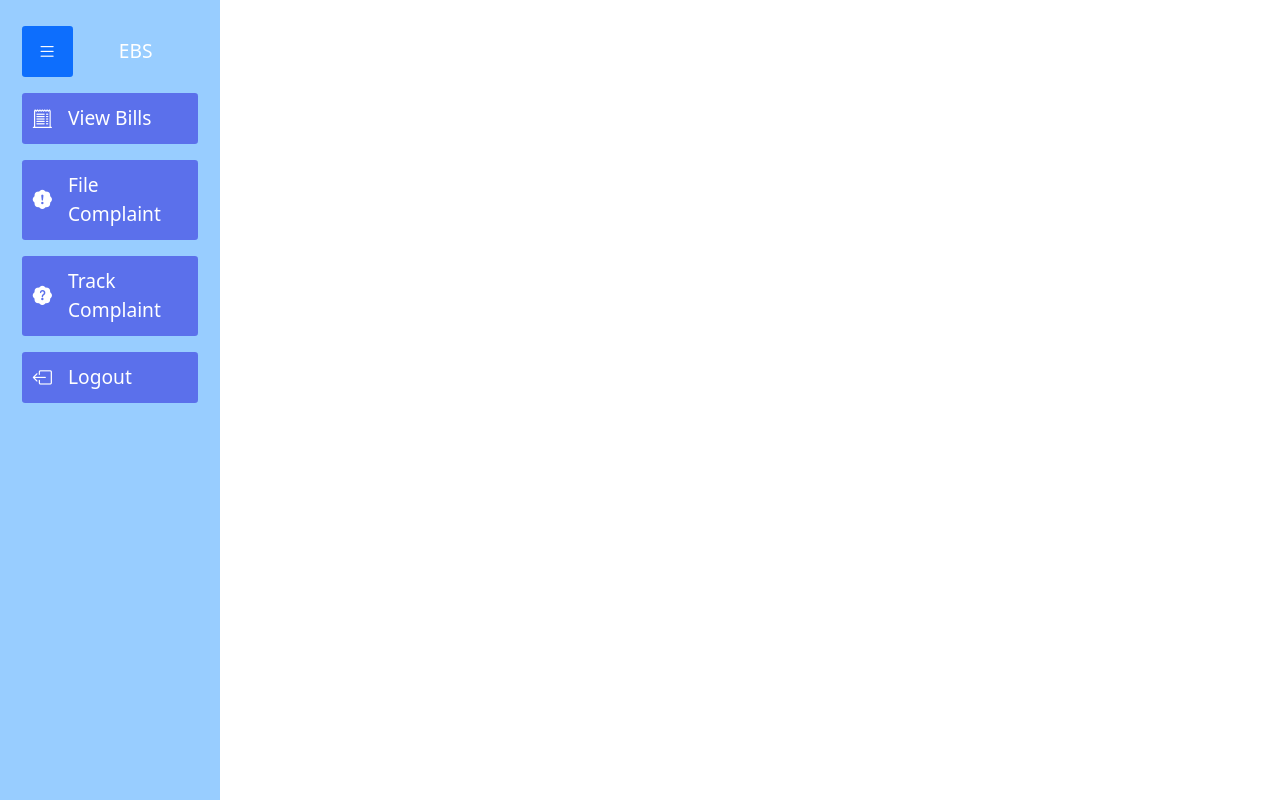
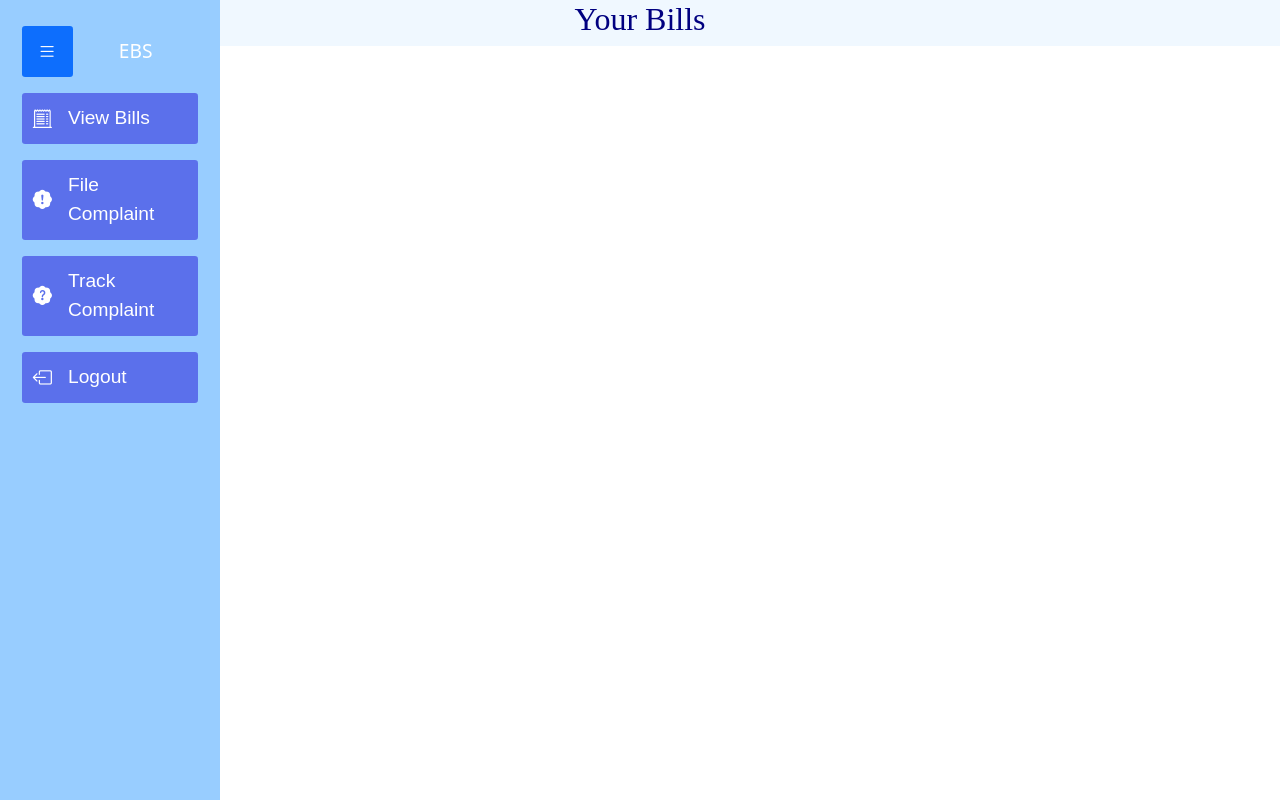
Before and after one commit to Sachinsingh01/ElecBillSys, a Flask app: template application/templates/billslist.html in a window 1280 px wide. Run offline with Flask 2, Linux system fonts and the light colour scheme; the template is opened without the code that fills it, so the values that code supplies are empty.

Commit message:
modified billsList.html and added billList route to init file

```diff
--- a/application/templates/billslist.html
+++ b/application/templates/billslist.html
@@ -5,13 +5,44 @@
     <meta name="viewport" content="width=device-width, initial-scale=1.0">
     <link href="https://cdn.jsdelivr.net/npm/bootstrap@5.0.2/dist/css/bootstrap.min.css" rel="stylesheet" integrity="sha384-EVSTQN3/azprG1Anm3QDgpJLIm9Nao0Yz1ztcQTwFspd3yD65VohhpuuCOmLASjC" crossorigin="anonymous">
     <title>CONSUMER DASH</title>
+
+    <style>
+       div#bills-list {
+        list-style-type: none;
+        padding-left: 100px;
+        }
+        h2#head1 {
+            align-self: center;
+        }
+        div#top-bar {
+            text-align: center;
+            color: navy;
+            font-family: -webkit-body;
+            background-color: aliceblue;
+        }
+        a {
+            font-family:sans-serif;
+        }
+    </style>
+
 </head>
 <body>
     <div class="container-fluid rounded">
         <section class="row justify-content-center">
-            {% for i in range (0, len) %}
-                <li>{{bills[i]}}</li>
-            {% endfor %}
+            <div id="top-bar">
+                <h2 id="head1">Your Bills</h2>
+            </div>
+
+            <div id="bills-list" class="list-group">
+                {% for i in range(length) %}
+                    {% if BillPaymentStatus[i] == True %}
+                    <li><a href="/billDetail?id={{billNos[i]}}" class="list-group-item list-group-item-success">Bill from {{billDates[i]}} &emsp; &emsp; &emsp;&emsp;&emsp; <i>click the link to get a detailed view</i>&emsp; &emsp; &emsp;&emsp;&emsp;<emp style="color: rgb(10, 124, 15);">Status:Paid</emp></a></li>
+                    {% else %}
+                    <li><a href="/billDetail?id={{billNos[i]}}" class="list-group-item list-group-item-danger">Bill from {{billDates[i]}} &emsp; &emsp; &emsp;&emsp;&emsp; <i>click the link to get a detailed view</i>&emsp; &emsp; &emsp;&emsp;&emsp;<emp style="color: rgb(158, 4, 4);">Status:Unpaid</emp></a></li>
+                    {% endif %}
+
+                {% endfor %}
+            </div>
             {% include "consumerNavbar.html" %}
         </section>
     </div>
--- a/application/templates/consumerNavbar.html
+++ b/application/templates/consumerNavbar.html
@@ -35,9 +35,9 @@
         <div class="ctn-body">
             <ul class="nav-list">
                 <li class="nav-elements"><i id="hamburger" class="bi bi-list"></i><div class="nav-app-name">EBS</div></li>
-                <li class="nav-elements"><a href="/adminCust" class="nav-link"><i class="bi bi-receipt-cutoff"></i><div class="nav-txt">View Bills</div></a></li>
-                <li class="nav-elements"><a href="/adminConn" class="nav-link"><i class="bi bi-patch-exclamation-fill"></i><div class="nav-txt">File Complaint</div></a></li>
-                <li class="nav-elements"><a href="/adminDist" class="nav-link"><i class="bi bi-patch-question-fill"></i><div class="nav-txt">Track Complaint</div></a></li>
+                <li class="nav-elements"><a href="/billsList" class="nav-link"><i class="bi bi-receipt-cutoff"></i><div class="nav-txt">View Bills</div></a></li>
+                <li class="nav-elements"><a href="" class="nav-link"><i class="bi bi-patch-exclamation-fill"></i><div class="nav-txt">File Complaint</div></a></li>
+                <li class="nav-elements"><a href="" class="nav-link"><i class="bi bi-patch-question-fill"></i><div class="nav-txt">Track Complaint</div></a></li>
                 <li class="nav-elements"><a href="{{url_for('logout')}}" class="nav-link"><i class="bi bi-box-arrow-left"></i><div class="nav-txt">Logout</div></a></li>
             </ul>
         </div>
```
Also changed, not shown: application/__init__.py (+16 -1 lines).
